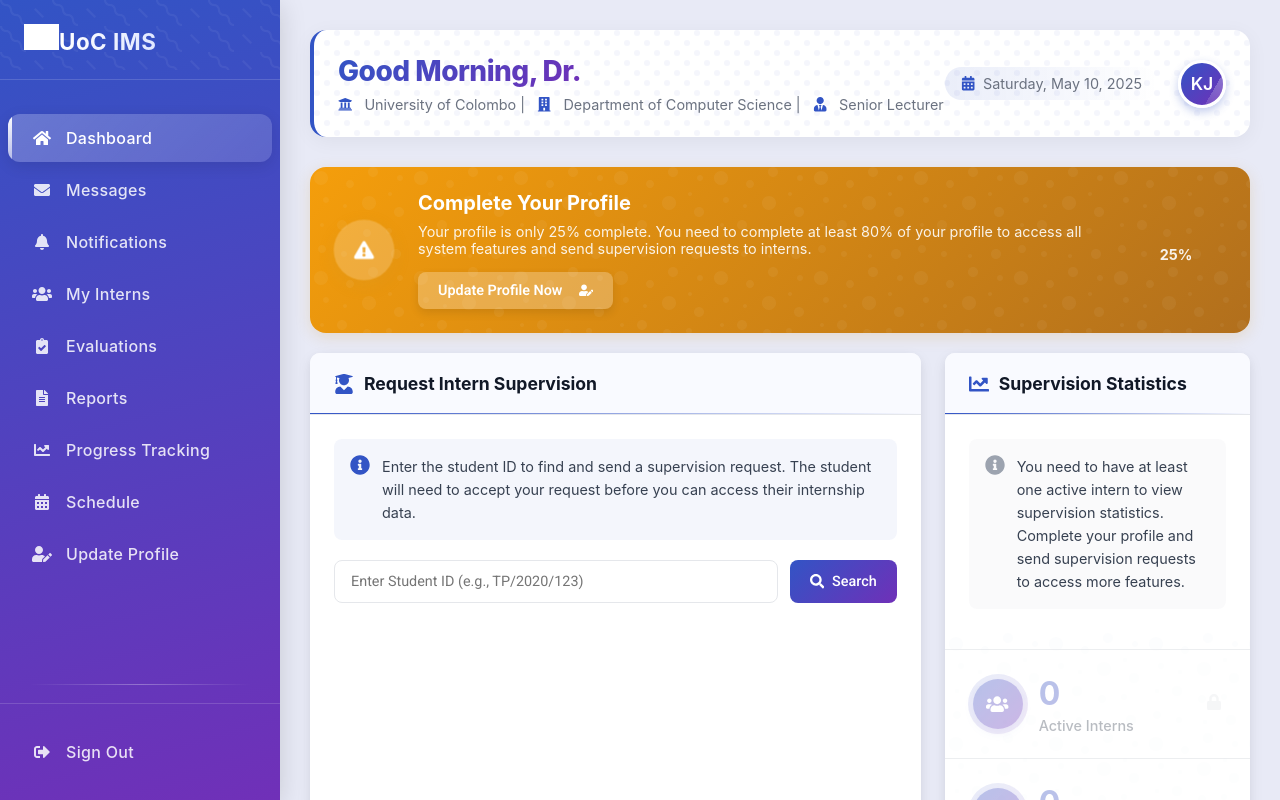
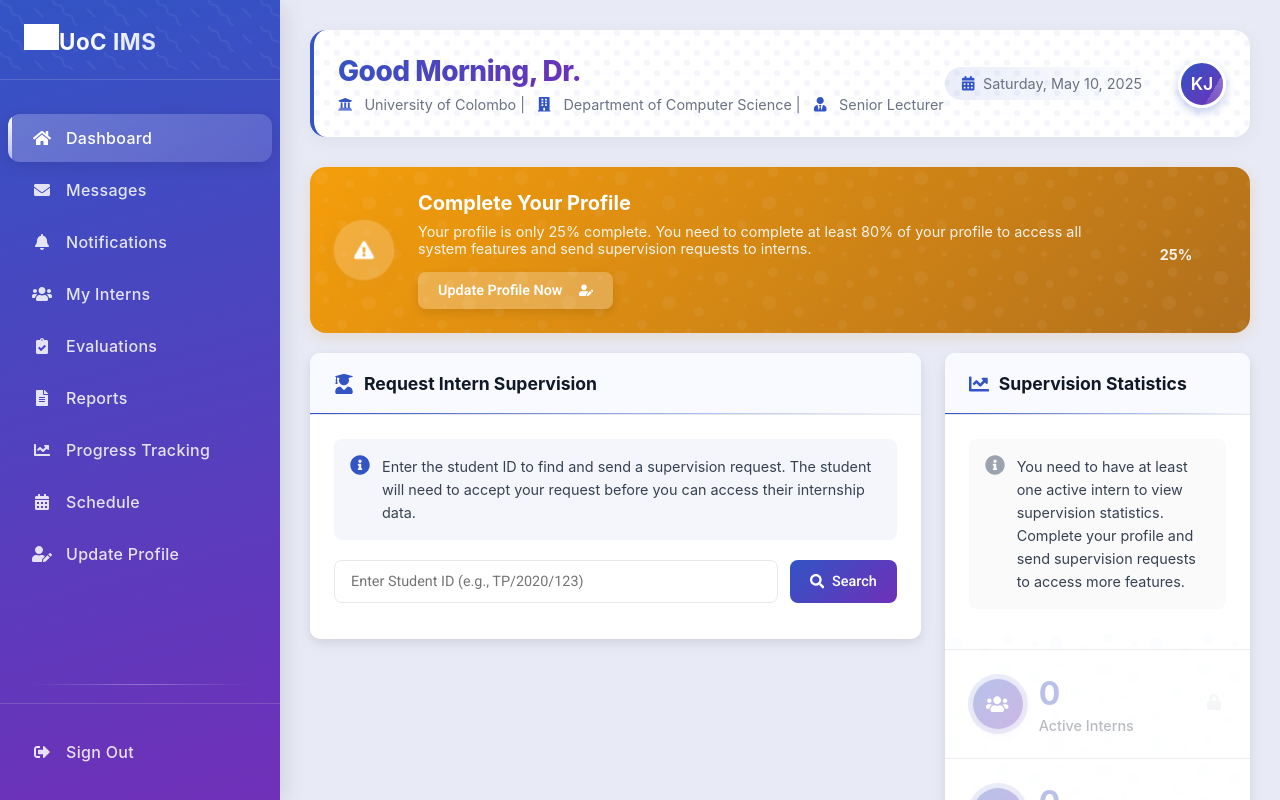
Before and after one commit to Dinujaya-Sandaruwan/internship-management-system, a React (Vite) app: page /supervisor/dashboard in a window 1280 px wide. Built offline with nearby package versions, Linux system fonts and the light colour scheme; grey boxes are pictures that could not be loaded.

Commit message:
Style: Fixed the styles of supervisor message page

```diff
--- a/src/scss/pageStyles/supervisor/_supervisor.scss
+++ b/src/scss/pageStyles/supervisor/_supervisor.scss
@@ -50,6 +50,7 @@
     grid-template-columns: 2fr 1fr;
     gap: g.rem(24);
     animation: fadeIn 0.8s ease-out;
+    align-items: start; // Added to prevent widgets from stretching to match heights
 
     @media (max-width: g.$breakpoint-lg) {
       grid-template-columns: 1fr;
@@ -115,6 +116,7 @@
 
   .request-supervision-widget {
     height: auto;
+    align-self: flex-start; // Added to prevent stretching to match the other widget
   }
 
   // Supervisor alert
```
